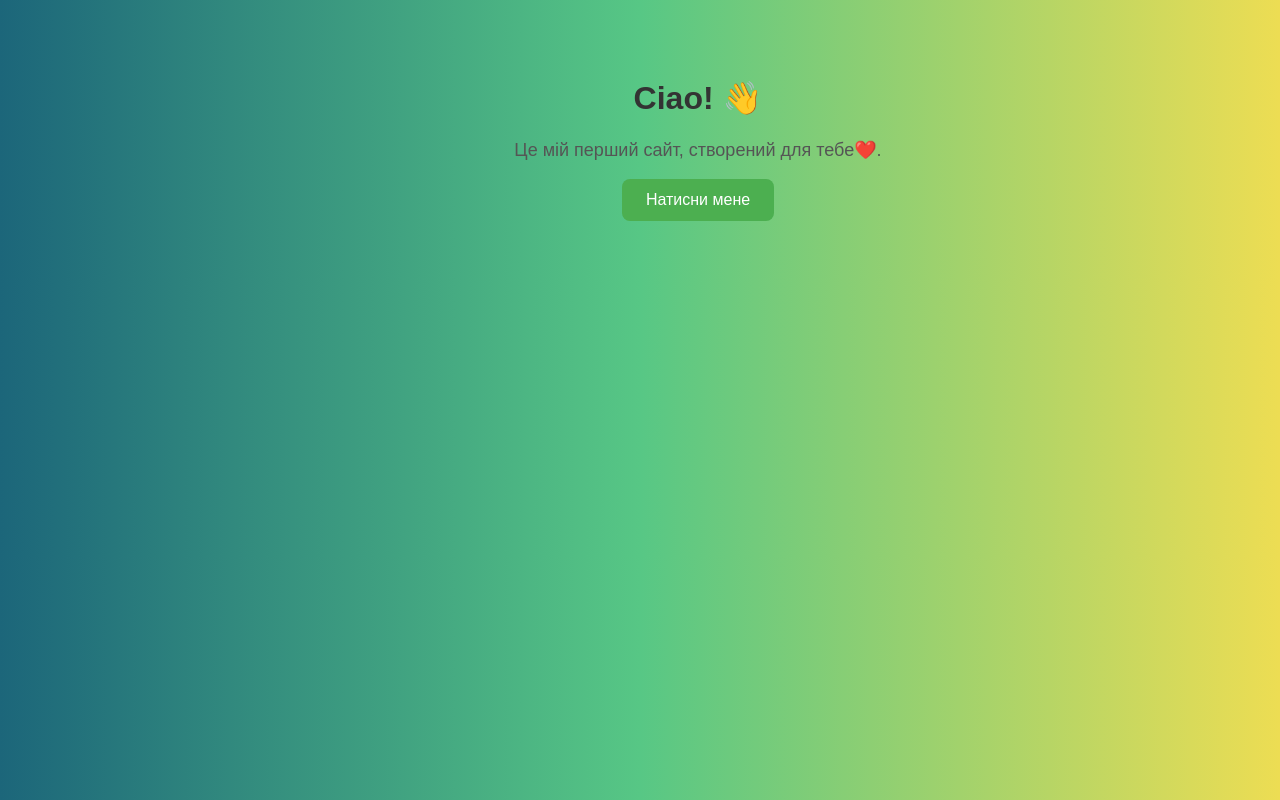
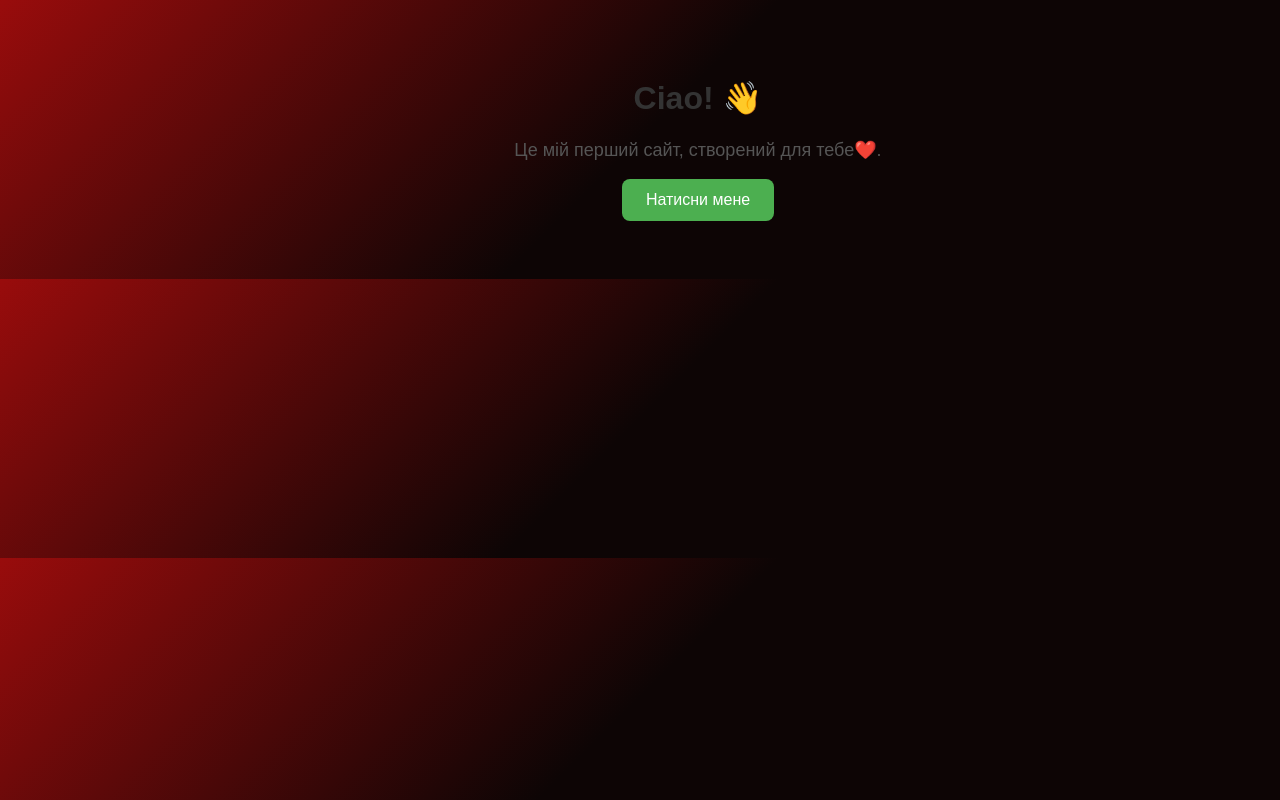
Before and after one commit to vitaliifedunyk/foryou, a plain HTML site: page index.html in a window 1280 px wide. Shown: the top 800 px of the page. Drawn offline with Linux system fonts and the light colour scheme.

Commit message:
Update index.html

```diff
--- a/index.html
+++ b/index.html
@@ -9,7 +9,7 @@
       background-color: #f4f4f9;
       text-align: center;
       padding: 50px;
-      background: linear-gradient(90deg,rgba(28, 102, 122, 1) 0%, rgba(87, 199, 133, 1) 50%, rgba(237, 221, 83, 1) 100%);
+      background: linear-gradient(135deg,rgba(153, 12, 12, 1) 0%, rgba(13, 5, 5, 1) 50%);
       width: 100%;
 
     }
```
